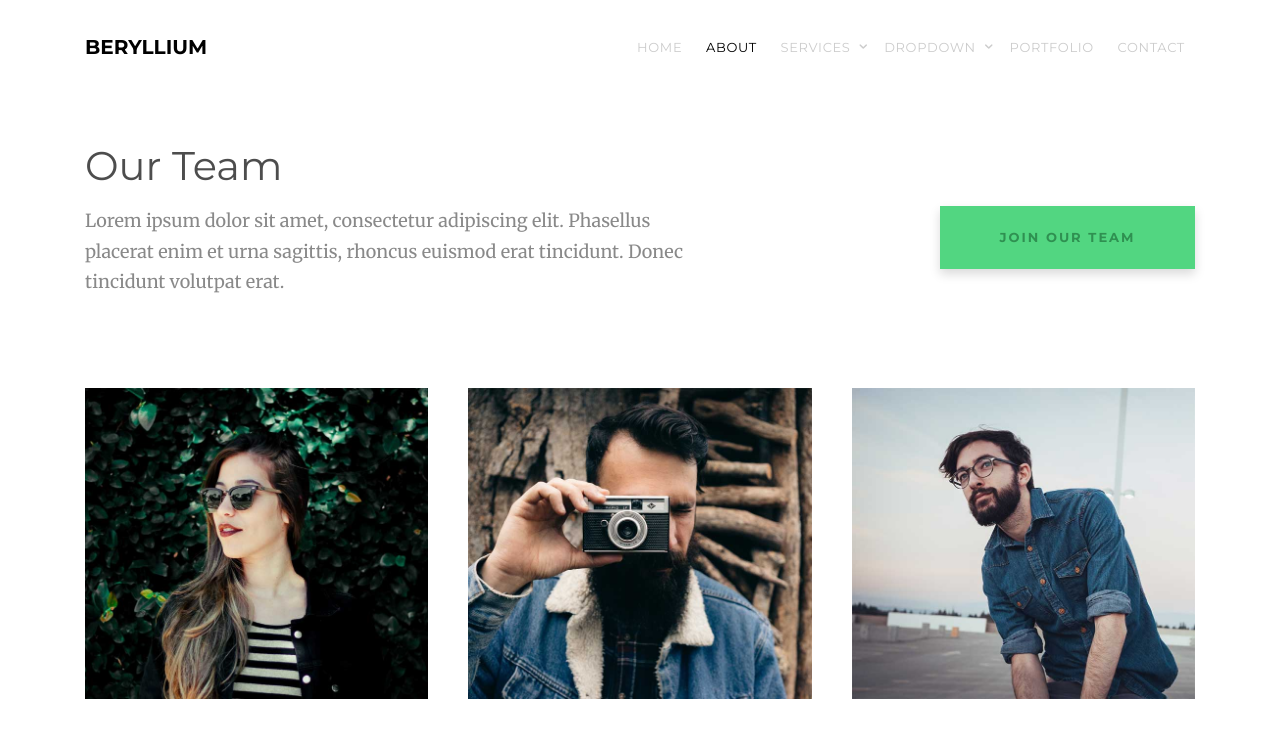
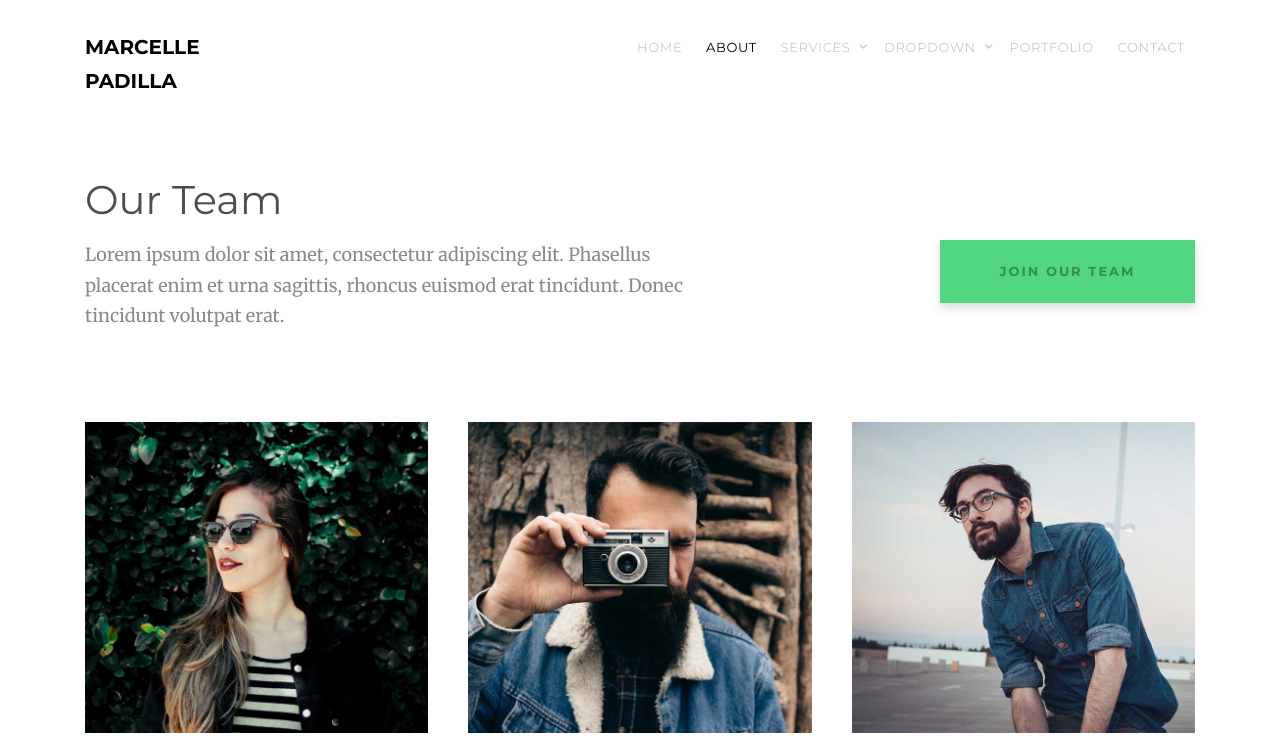
Before and after one commit to marcellepadilla/.com, a plain HTML site: page about.html in a window 1280 px wide. Shown: the top 736 px of the page. Drawn offline with Linux system fonts and the light colour scheme; files whose address does not match are found by name.

Commit message:
changed about logo header

```diff
--- a/about.html
+++ b/about.html
@@ -8,7 +8,7 @@
 	<head>
 	<meta charset="utf-8">
 	<meta http-equiv="X-UA-Compatible" content="IE=edge">
-	<title>Beryllium &mdash; Free Website Template, Free HTML5 Template by FreeHTML5.co</title>
+	<title>Marcelle Padilla</title>
 	<meta name="viewport" content="width=device-width, initial-scale=1">
 	<meta name="description" content="Free HTML5 Website Template by FreeHTML5.co" />
 	<meta name="keywords" content="free website templates, free html5, free template, free bootstrap, free website template, html5, css3, mobile first, responsive" />
@@ -62,7 +62,7 @@
 
 				<div class="row">
 					<div class="col-sm-2 col-xs-12">
-						<div id="gtco-logo"><a href="index.html">Beryllium</div>
+						<div id="gtco-logo"><a href="index.html">Marcelle Padilla</div>
 					</div>
 					<div class="col-xs-10 text-right menu-1">
 						<ul>
```
